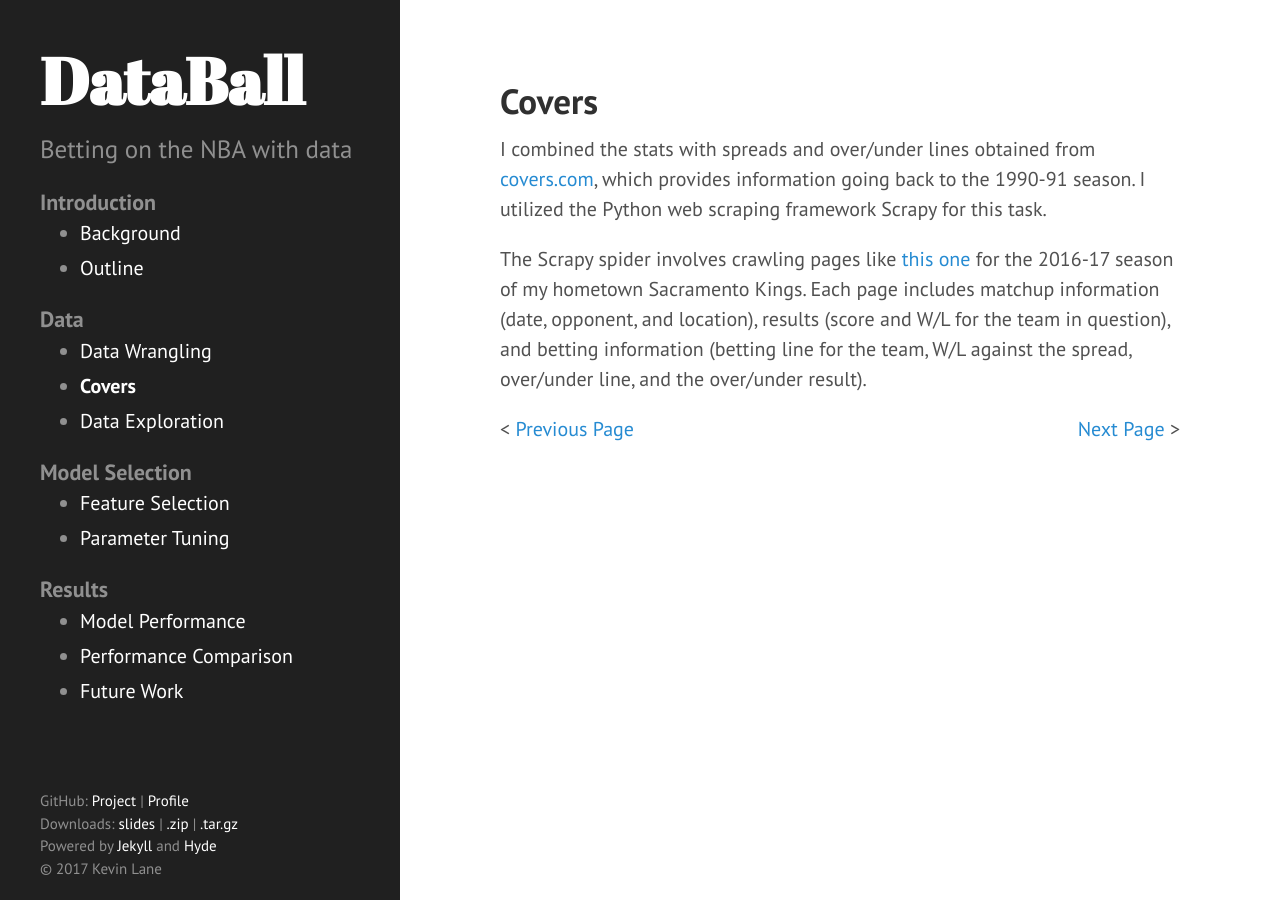
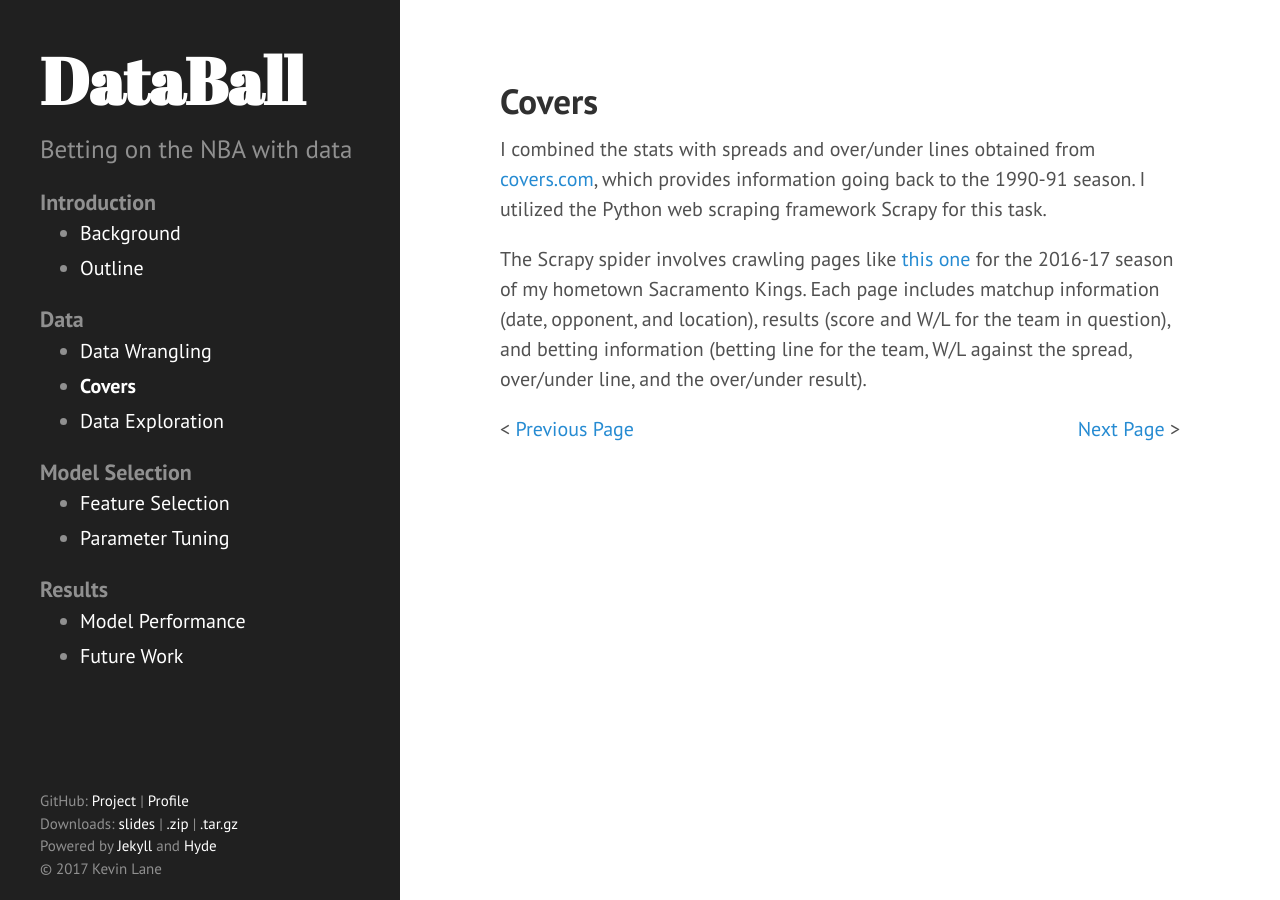
Before and after one commit to cedev935/databall-betting, a Jekyll site: the page built from docs/_pages/covers.md, in a window 1280 px wide. Built offline with Jekyll 4.4.1, drawn with Linux system fonts in a browser that asks for light colours.

Commit message:
Remove performance comparison from navigation bar

```diff
--- a/docs/_data/navigation.yml
+++ b/docs/_data/navigation.yml
@@ -25,7 +25,5 @@
   pages:
   - title: Model Performance
     url: /results/performance/
-  - title: Performance Comparison
-    url: /results/comparison/
   - title: Future Work
     url: /results/future-work/
```
